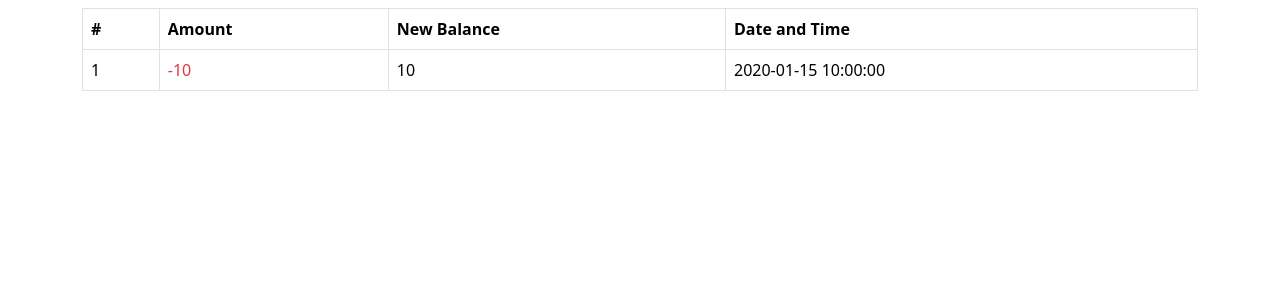
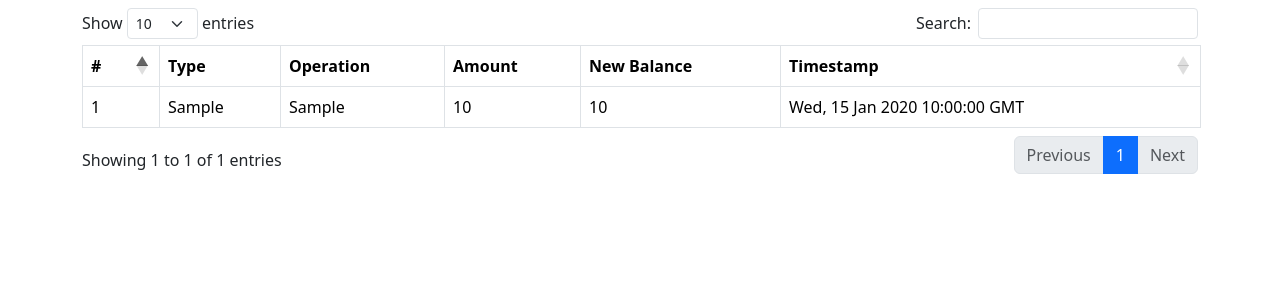
Before and after one commit to pykretexd/bank, a Flask app: page /customer/1/account/1 in a window 1280 px wide. Shown: the part 56-356 px from the top of the page. Run offline with Flask 3, Linux system fonts and the light colour scheme; tables that the repository leaves empty hold one stand-in row (values such as "Sample post"); parts of the project's set-up code (start-up, migrations or seed data) failed here and were passed over; some libraries are stand-ins or nearby versions.

Commit message:
Create /api/accounts/id API
Table in account.html calls to url to render data.

```diff
--- a/app.py
+++ b/app.py
@@ -140,14 +140,13 @@ def transfer(customer_id):
 
     return render_template('transfer.html', form=form)
 
-@app.route('/customer/<int:customer_id>/account/<int:account_id>')
+@app.route('/customer/<int:customer_id>/account/<int:account_id>', methods=['GET'])
 def account(customer_id, account_id):
     account = Account.query.get_or_404(account_id)
-    transactions = Transaction.query.filter_by(account_id=account_id).all()
-    return render_template('account.html', account=account, transactions=transactions)
+    return render_template('account.html', account=account)
 
-@app.route('/api/customer_data')
-def customer_data():
+@app.route('/api/customers')
+def customers():
     query = Customer.query
 
     search = request.args.get('search[value]')
@@ -195,6 +194,49 @@ def customer_data():
         'draw': request.args.get('draw', type=int),
     }
 
+@app.route('/api/accounts/<int:account_id>')
+def account_data(account_id):
+    query = Transaction.query.filter_by(account_id=account_id)
+
+    search = request.args.get('search[value]')
+    if search:
+        query = query.filter(db.or_(
+            Transaction.id.like(f'%{search}%'),
+        ))
+    total_filtered = query.count()
+
+    order = []
+    i = 0
+    while True:
+        column_index = request.args.get(f'order[{i}][column]')
+        if column_index is None:
+            break
+
+        column_name = request.args.get(f'columns[{column_index}][data]')
+        if column_name not in ['id']:
+            column_name = 'id'
+
+        descending = request.args.get(f'order[{i}][dir]') == 'desc'
+        column = getattr(Transaction, column_name)
+        if descending:
+            column = column.desc()
+        order.append(column)
+        i += 1
+    if order:
+        query = query.order_by(*order)
+
+    pagination_start = request.args.get('start', type=int)
+    pagination_length = request.args.get('length', type=int)
+    query = query.offset(pagination_start).limit(pagination_length)
+
+    return {
+        'data': [transaction.to_dict() for transaction in query],
+        'recordsFiltered': total_filtered,
+        'recordsTotal': Transaction.query.filter_by(account_id=account_id).count(),
+        'draw': request.args.get('draw', type=int),
+    }
+
+
 if __name__ == '__main__':
     with app.app_context():
         db.create_all()
--- a/models.py
+++ b/models.py
@@ -61,6 +61,16 @@ class Transaction(db.Model):
     new_balance = db.Column(db.Integer, unique=False, nullable=False)
     account_id = db.Column(db.Integer, db.ForeignKey('Accounts.id'), nullable=False)
 
+    def to_dict(self):
+        return {
+            'id': self.id,
+            'type': self.type,
+            'operation': self.operation,
+            'amount': self.amount,
+            'new_balance': self.new_balance,
+            'datetime': self.date
+        }
+
 class User(db.Model):
     __tablename__ = 'users'
     id = db.Column(db.Integer, primary_key=True)
--- a/templates/account.html
+++ b/templates/account.html
@@ -4,24 +4,32 @@
     <thead>
         <tr>
             <th scope='col' class='user-select-none'>#</th>
+            <th scope='col' class='user-select-none'>Type</th>
+            <th scope='col' class='user-select-none'>Operation</th>
             <th scope='col' class='user-select-none'>Amount</th>
             <th scope='col' class='user-select-none'>New Balance</th>
-            <th scope='col' class='user-select-none'>Date and Time</th>
+            <th scope='col' class='user-select-none'>Timestamp</th>
         </tr>
     </thead>
-    <tbody>
-        {% for transaction in transactions %}
-        <tr>
-            <td>{{ transaction.id }}</td>
-            {% if transaction.type == 'Debit' %}
-                <td class='text-success'>+{{ transaction.amount }}</td>
-            {% else %}
-                <td class='text-danger'>-{{ transaction.amount }}</td>
-            {% endif %}
-            <td>{{ transaction.new_balance }}</td>
-            <td>{{ transaction.date }}</td>
-        </tr>
-        {% endfor %}
-    </tbody>
+    <tbody></tbody>
 </table>
 {% endblock %}
+
+{% block scripts %}
+    <script>
+        $(document).ready(function () {
+            $('#data').DataTable({
+                ajax: '/api/accounts/{{ account.id }}',
+                serverSide: true,
+                columns: [
+                    {data: 'id'},
+                    {data: 'type', orderable: false},
+                    {data: 'operation', orderable: false},
+                    {data: 'amount', orderable: false},
+                    {data: 'new_balance', orderable: false},
+                    {data: 'datetime'},
+                ],
+            });
+        });
+    </script>
+{% endblock %}
--- a/templates/index.html
+++ b/templates/index.html
@@ -27,7 +27,7 @@
     <script>
         $(document).ready(function () {
             $('#data').DataTable({
-                ajax: '/api/customer_data',
+                ajax: '/api/customers',
                 serverSide: true,
                 columns: [
                     {data: 'id'},
```
